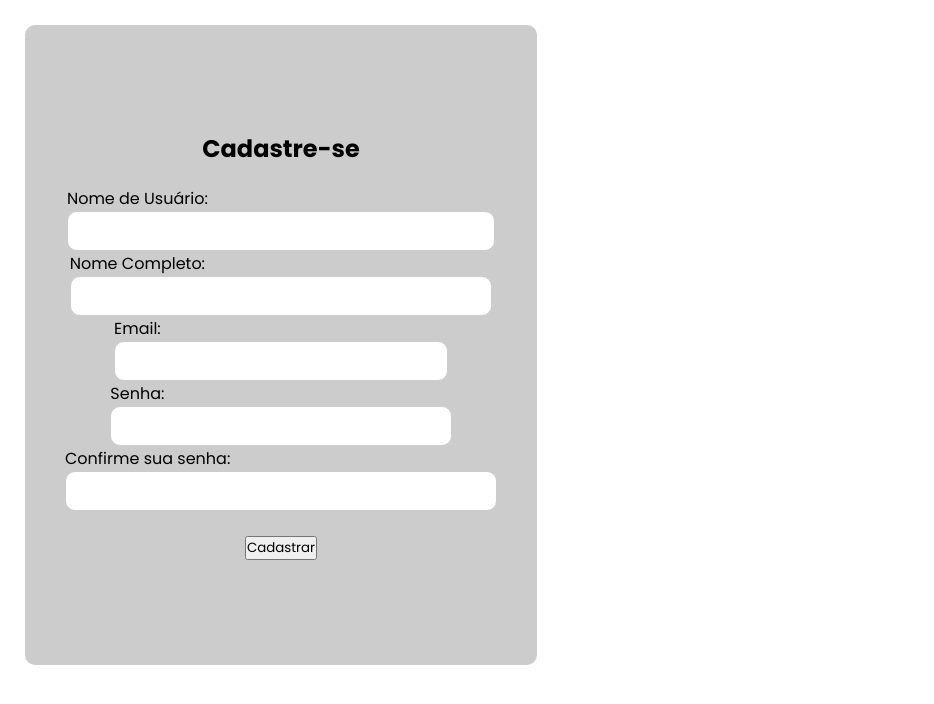
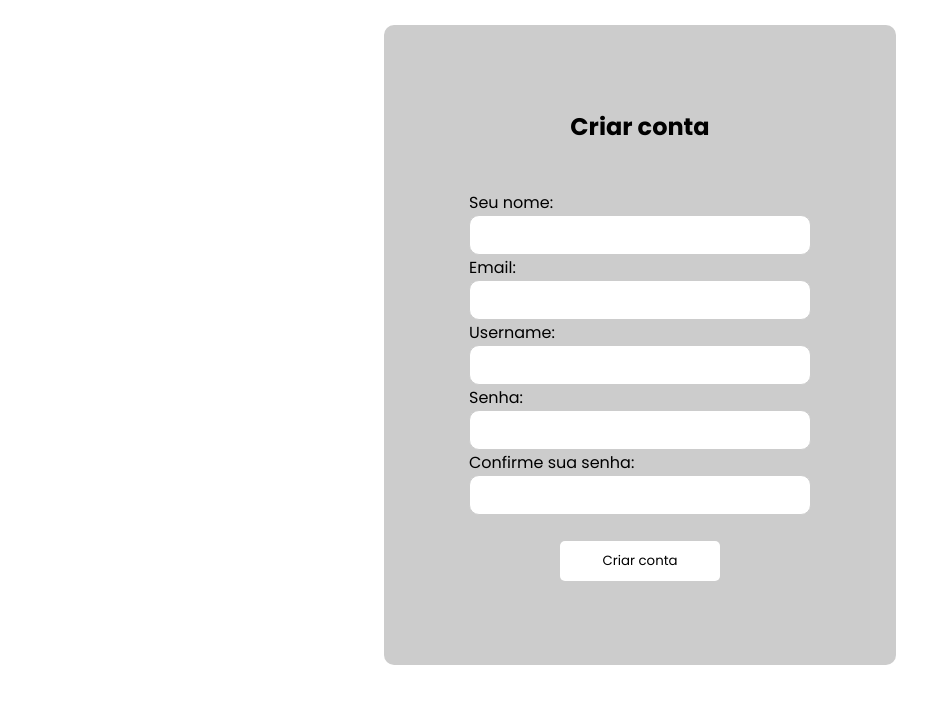
Before and after one commit to MatheusVelame/projetos2g3, a Django app: page /UserCadastro/ in a window 1280 px wide. Shown: the part 65-769 px from the top of the page, without its empty margins (0-934 px from the left). Run offline with Django 5.2, Linux system fonts and the light colour scheme.

Commit message:
arrumando css cadastro

```diff
--- a/projeto/apps/static/css/cadastro_user.css
+++ b/projeto/apps/static/css/cadastro_user.css
@@ -33,7 +33,7 @@ form{
     align-items: center;
 }
 
-.form-box1, .form-box2 {
+.form-box1, .form-box2  {
     max-width: 30vw;
     padding: 20px;
     border: 1px solid #ccc;
--- a/projeto/apps/templates/cadastro_usuario.html
+++ b/projeto/apps/templates/cadastro_usuario.html
@@ -1,36 +1,36 @@
+
 {% extends 'global/base.html' %}
+{% block content %}
 {% load static %}
-{% block content %}
 
 <link rel="stylesheet" href="{% static 'css/cadastro_user.css' %}">
+
+<section class="section">
     <div class="container">
-    <h2>Cadastre-se</h2>
-    <form method="post">
-        {% csrf_token %}
+        <h2>Criar conta</h2>
         {% if erro %}
         <p style="color: red;">{{ erro }}</p>
         {% endif %}
-        <div class="form-group">
-            <label for="username">Nome de Usuário:</label>
-            <input type="text" id="emai" name="username" class="form-control" required>
-        </div>
-        <div class="form-group">
-            <label for="name">Nome Completo:</label>
-            <input type="text" id="name" name="name" class="form-control" required>
-        </div>
-        <div class="form-group">
+        <form method="post" class="form-outter">
+            {% csrf_token %}
+            <div class="form-box2">
+                <label for="name">Seu nome:</label>
+                <input type="text" id="name" name="name" required><br>
+
                 <label for="email">Email:</label>
-            <input type="email" id="email" name="email" class="form-control" required>
-        </div>
-        <div class="form-group">
+                <input type="email" id="email" name="email" required><br>
+
+                <label for="username">Username:</label>
+                <input type="text" id="username" name="username" required><br>
+
                 <label for="password">Senha:</label>
-            <input type="password" id="password" name="password" class="form-control" required>
-        </div>
-        <div>
+                <input type="password" id="password" name="password" required><br>
+
                 <label for="confirm_password">Confirme sua senha:</label>
                 <input type="password" id="confirm_password" name="confirm_password" required><br>
             </div>
-        <button type="submit" class="btn btn-primary">Cadastrar</button>
+            <button type="submit" class="criar-conta">Criar conta</button>
         </form>
     </div>
+</section>
 {% endblock %}
```
Lines whose indentation alone changed are shown as unchanged.
